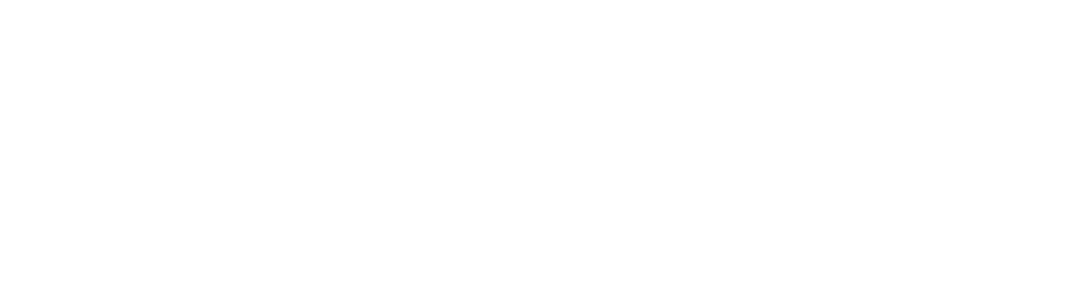
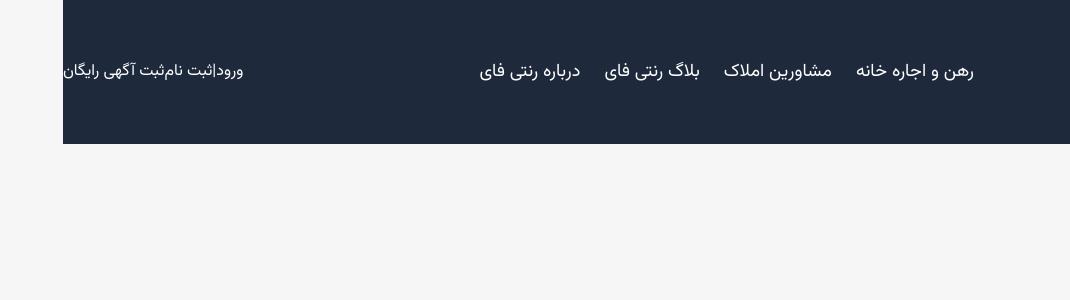
Before and after one commit to pouryazardosht/rentify-frontend, a React (Vite) app: page / in a window 1280 px wide. Shown: the top 300 px of the page, without its empty margins (210-1280 px from the left). Built offline with nearby package versions, Linux system fonts and the light colour scheme.

Commit message:
feat: font family change & font size add to tailwind theme

```diff
--- a/index.html
+++ b/index.html
@@ -1,9 +1,15 @@
-<!doctype html>
+<!DOCTYPE html>
 <html lang="fa" dir="rtl">
   <head>
     <meta charset="UTF-8" />
     <link rel="icon" type="image/svg+xml" href="/rentify-logo.svg" />
     <meta name="viewport" content="width=device-width, initial-scale=1.0" />
+    <link rel="preconnect" href="https://fonts.googleapis.com" />
+    <link rel="preconnect" href="https://fonts.gstatic.com" crossorigin />
+    <link
+      href="https://fonts.googleapis.com/css2?family=Vazirmatn&display=swap"
+      rel="stylesheet"
+    />
     <title>رنتیفای</title>
   </head>
   <body>
--- /dev/null
+++ b/src/components/Header.jsx
@@ -0,0 +1,36 @@
+import { NavLink } from "react-router"
+import rentifyLogo from "../../public/rentify-logo.svg"
+
+function Header() {
+    return (
+        <section className="text-white sticky flex items-center justify-between bg-slate-800">
+            <div>
+                <img src={rentifyLogo} alt="logo" />
+            </div>
+            <div className="flex items-center">
+                <nav className="text-h6 flex items-center gap-6">
+                    <NavLink to="/renting">
+                        رهن و اجاره خانه
+                    </NavLink>
+                    <NavLink to="/renting">
+                        مشاورین املاک
+                    </NavLink>
+                    <NavLink to="/blog">
+                        بلاگ رنتی فای
+                    </NavLink>
+                    <NavLink to="/about">
+                        درباره رنتی فای
+                    </NavLink>
+                </nav>
+            </div>
+            <div>
+                <button>ورود|ثبت نام</button>
+                <button>
+                    ثبت آگهی رایگان
+                </button>
+            </div>
+        </section>
+    )
+}
+
+export default Header
--- a/src/pages/Home/Home.jsx
+++ b/src/pages/Home/Home.jsx
@@ -1,6 +1,12 @@
+import Header from "../../components/Header"
+
 function Home() {
   return (
-    <div>Home</div>
+    <section className="container">
+      <header>
+        <Header />
+      </header>
+    </section>
   )
 }
 
--- a/src/style/global.css
+++ b/src/style/global.css
@@ -1,3 +1,12 @@
 @tailwind base;
 @tailwind components;
 @tailwind utilities;
+
+* {
+  @apply font-vazir;
+  @apply transition;
+  @apply ease-in-out;
+}
+body {
+  @apply bg-gray;
+}
--- a/tailwind.config.js
+++ b/tailwind.config.js
@@ -2,7 +2,49 @@
 export default {
   content: ["./index.html", "./src/**/*.{js,ts,jsx,tsx}"],
   theme: {
+    container: {
+      center: true,
+    },
     extend: {
+      fontSize: {
+        //heading
+        h1: [
+          "2.75rem",
+          {
+            lineHeight: "9rem",
+          },
+        ],
+        h2: [
+          "2.5rem",
+          {
+            lineHeight: "9rem",
+          },
+        ],
+        h3: [
+          "2rem",
+          {
+            lineHeight: "9rem",
+          },
+        ],
+        h4: [
+          "1.5rem",
+          {
+            lineHeight: "9rem",
+          },
+        ],
+        h5: [
+          "1.25rem",
+          {
+            lineHeight: "9rem",
+          },
+        ],
+        h6: [
+          "1.125rem",
+          {
+            lineHeight: "9rem",
+          },
+        ],
+      },
       colors: {
         primary: "#0D6EFD",
         black: "#0C0C0C",
@@ -42,6 +84,9 @@
         warning: "#A9791C",
         warning1: "#F4B740",
       },
+      fontFamily: {
+        vazir: ["vazirmatn", "sans-serif"],
+      },
     },
   },
   plugins: [],
```
